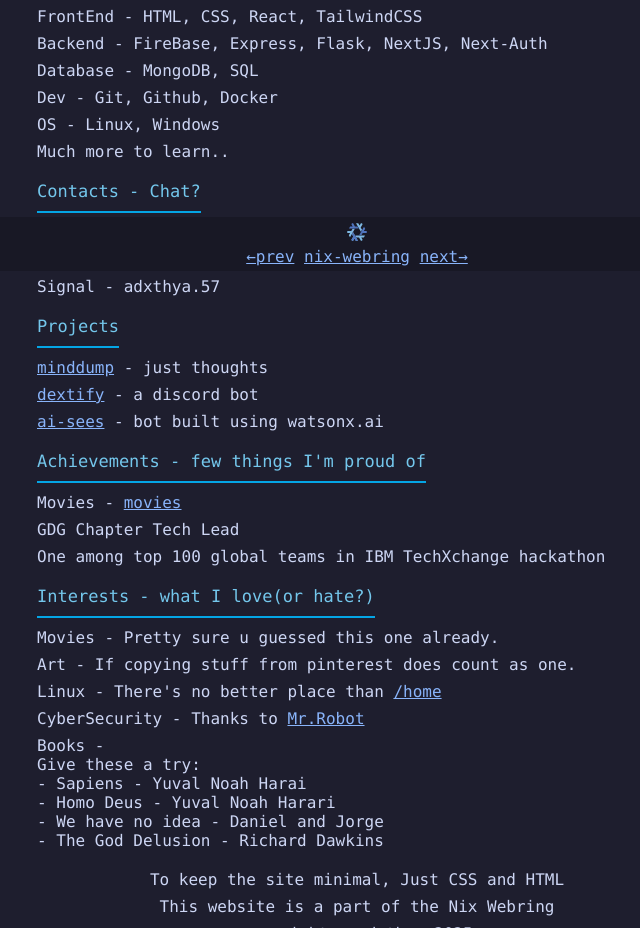
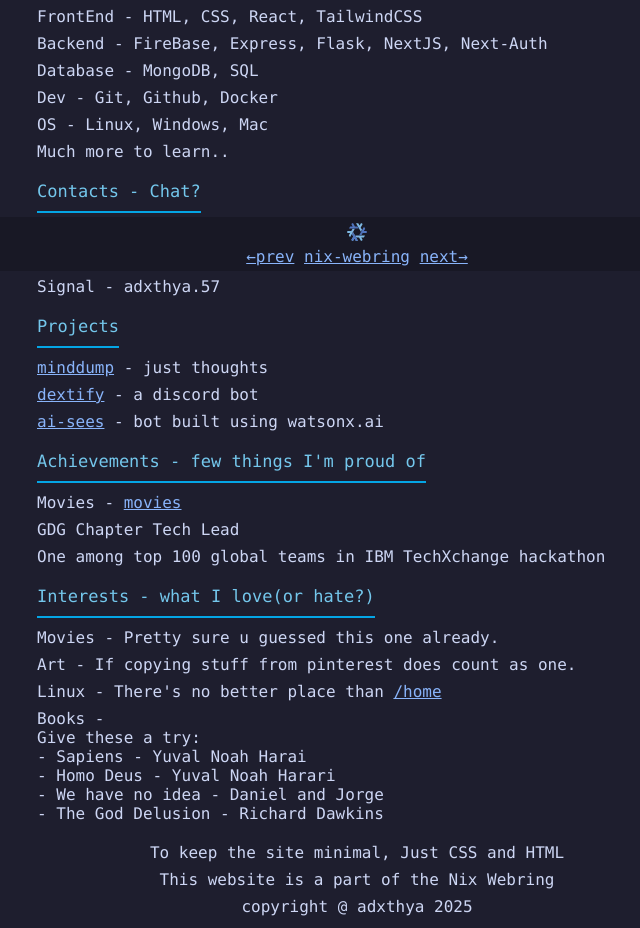
Before and after one commit to adxthya/adxthya.github.io, a plain HTML site: page index.html in a window 1280 px wide. Shown: the part 529-1457 px from the top of the page, without its empty margins (283-923 px from the left). Drawn offline with Linux system fonts and the light colour scheme.

Commit message:
Add Mac to OS

```diff
--- a/index.html
+++ b/index.html
@@ -81,7 +81,7 @@
           <p>Backend - FireBase, Express, Flask, NextJS, Next-Auth</p>
           <p>Database - MongoDB, SQL</p>
           <p>Dev - Git, Github, Docker</p>
-          <p>OS - Linux, Windows</p>
+          <p>OS - Linux, Windows, Mac</p>
           <p>Much more to learn..</p>
         </div>
         <div class="section-header">
@@ -155,14 +155,6 @@
             >
           </p>
           <p>
-            CyberSecurity - Thanks to
-            <a
-              target="_blank"
-              href="https://www.imdb.com/title/tt4158110/"
-              >Mr.Robot</a
-            >
-          </p>
-          <p>
             Books -
             <br />Give these a try: <br />
             - Sapiens - Yuval Noah Harai <br />
```
